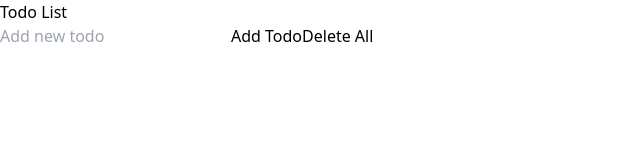
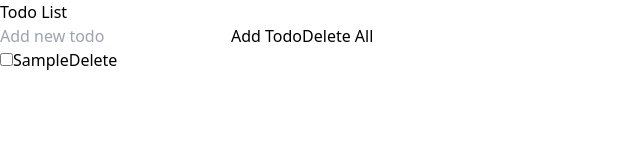
Before and after one commit to vivapyk/SNU_WP_Rabbit_Turtle, a Next.js app: page / in a window 1280 px wide. Both pictures are taken after typing "Sample" into the empty fields and a click on the button "Add Todo". Shown: the top 160 px of the page, without its empty margins (0-640 px from the left). Built offline with nearby package versions, Linux system fonts and the light colour scheme.

Commit message:
TodoItem이 제대로 추가되지 않는 문제 해결

```diff
--- a/src/components/TodoItem.js
+++ b/src/components/TodoItem.js
@@ -6,7 +6,7 @@ const TodoItem = ({ todo, onToggle, onDelete }) => {
       <input
         type="checkbox"
         checked={todo.completed}
-        onChange={onToggle}
+        onChange={() => onToggle(todo.id)} // todo 객체 대신 todo.id를 전달
         className="form-checkbox h-5 w-5 text-blue-600"
       />
       <span
@@ -16,7 +16,7 @@ const TodoItem = ({ todo, onToggle, onDelete }) => {
       </span>
       <button
         className="bg-red-500 text-white p-1 rounded hover:bg-red-600 active:translate-y-1 transform transition"
-        onClick={onDelete}
+        onClick={() => onDelete(todo.id)} // todo 객체 대신 todo.id를 전달
       >
         Delete
       </button>
--- a/src/components/TodoList.js
+++ b/src/components/TodoList.js
@@ -9,7 +9,15 @@ const TodoList = () => {
 
   // addTodo 함수는 입력값을 이용하여 새로운 할 일을 목록에 추가하는 함수입니다.
   const addTodo = () => {
+    // 입력값이 비어있는 경우 함수를 종료합니다.
     if (input.trim() === "") return;
+    // 기존 할 일 목록에 새로운 할 일을 추가하고, 입력값을 초기화합니다.
+    // {
+    //   id: 할일의 고유 id,
+    //   text: 할일의 내용,
+    //   completed: 완료 여부,
+    // }
+    // ...todos => {id: 1, text: "할일1", completed: false}, {id: 2, text: "할일2", completed: false}}, ..
     const newTodo = { id: Date.now(), text: input, completed: false };
     setTodos([...todos, newTodo]);
     setInput("");
@@ -70,7 +78,14 @@ const TodoList = () => {
         Delete All
       </button>
       <ul className="list-none p-0">
-        {/* TodoItem 컴포넌트 렌더링 */}
+        {todos.map((todo) => (
+          <TodoItem
+            key={todo.id}
+            todo={todo}
+            onToggle={() => toggleTodo(todo.id)}
+            onDelete={() => deleteTodo(todo.id)}
+          />
+        ))}
       </ul>
       {todos.length === 0 && (
       <div className="text-center mt-5">
```
